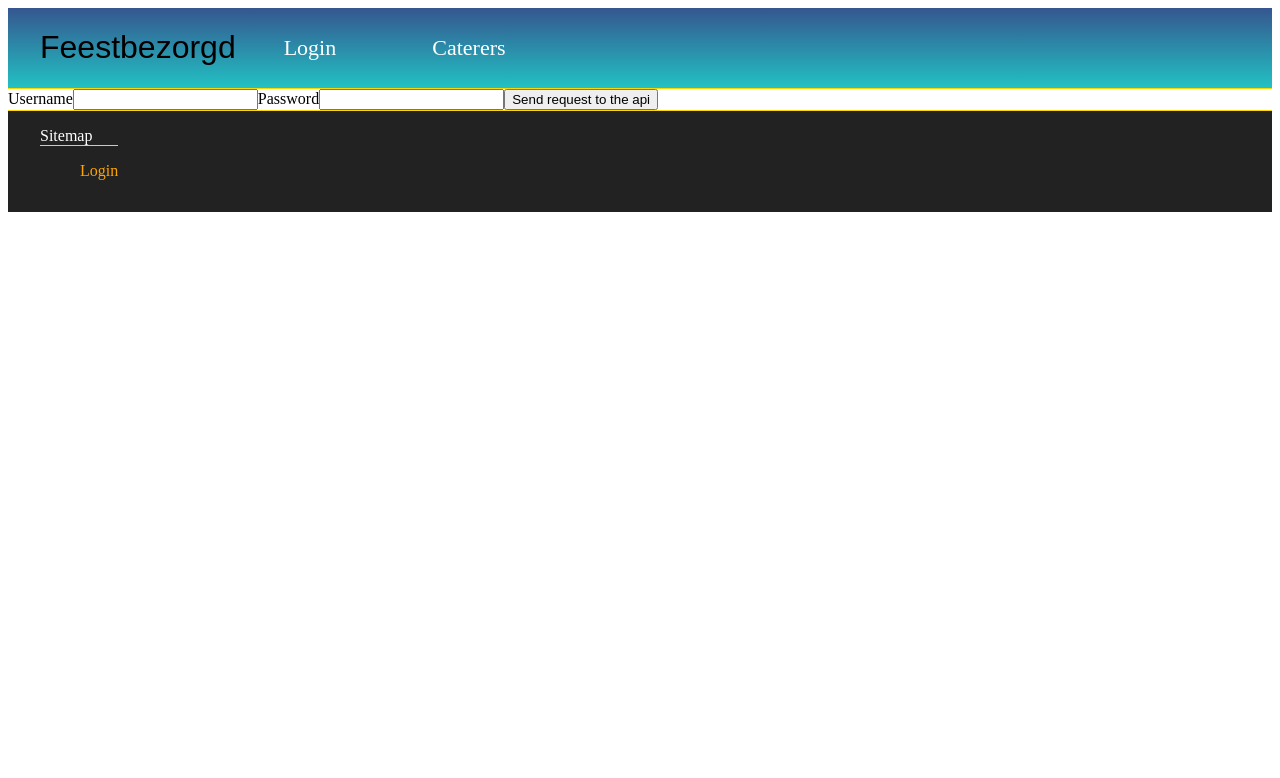
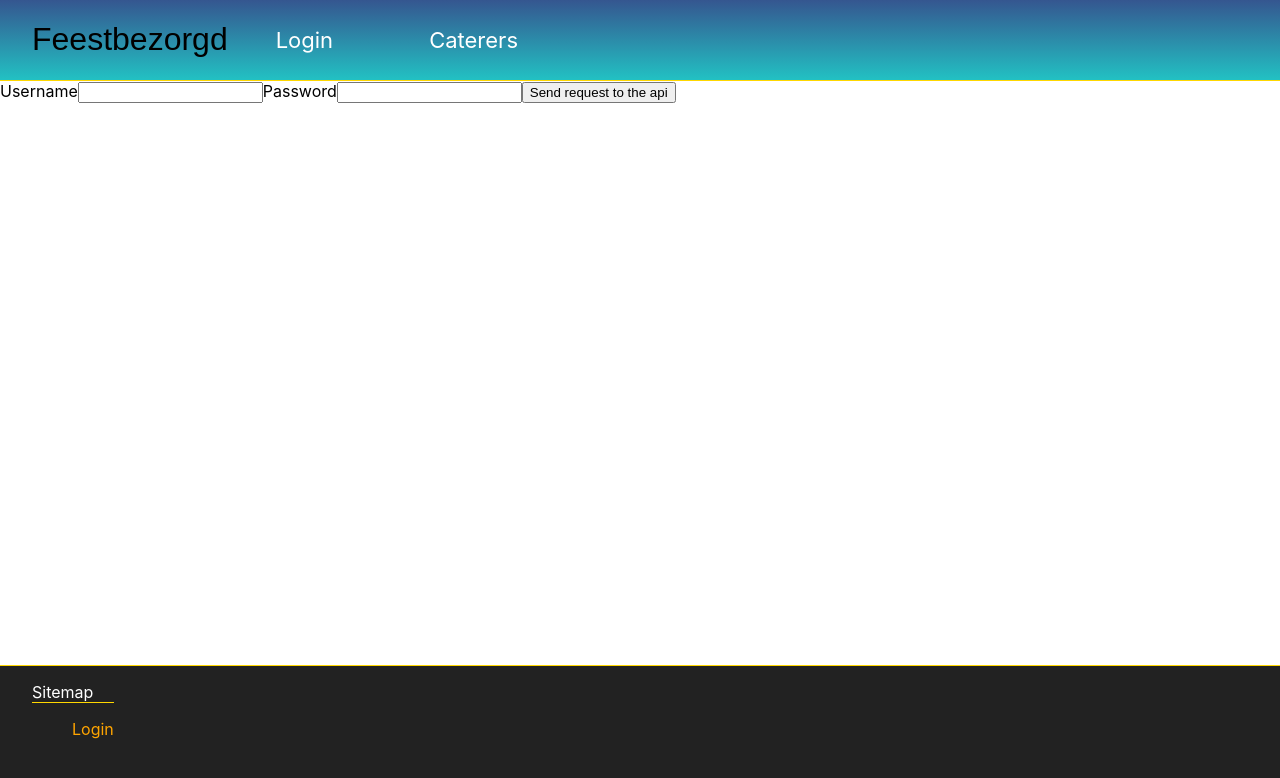
Before and after one commit to RMonterie/FeestBezorgd-client, a Next.js app: page /login in a window 1280 px wide. Shown: the top 778 px of the page. Built offline with nearby package versions, Linux system fonts and the light colour scheme.

Commit message:
Enhanced styling on the login form and removed margin and incorrect height for all pages.

```diff
--- /dev/null
+++ b/components/LoginForm/LoginForm.scss
@@ -0,0 +1,7 @@
+.login-container {
+  display: flex;
+  flex-direction: row;
+  flex-wrap: wrap;
+  justify-content: center;
+  align-items: center;
+}
--- a/components/LoginForm/LoginForm.tsx
+++ b/components/LoginForm/LoginForm.tsx
@@ -13,7 +13,7 @@ const LoginForm = () => {
   };
 
   return (
-    <div>
+    <div className="login-container">
       <form>
         <label htmlFor="username">Username</label>
         <input type="text" name="username" onChange={usernameChangeHandler} />
--- a/components/page/PageFooter/PageFooter.scss
+++ b/components/page/PageFooter/PageFooter.scss
@@ -2,6 +2,7 @@
   background: #222222;
   color: white;
   border-top: 1px solid gold;
+  height: 136px;
 
   li {
     list-style: none;
--- a/layout/BaseLayout.tsx
+++ b/layout/BaseLayout.tsx
@@ -2,6 +2,7 @@ import React from "react";
 import Head from "next/head";
 import PageHeader from "../components/page/PageHeader";
 import PageFooter from "../components/page/PageFooter";
+import "./baseLayout.scss";
 
 interface Props {
   children: React.ReactNode;
@@ -10,7 +11,7 @@ interface Props {
 
 const BaseLayout: React.FC<Props> = ({ children, title }) => {
   return (
-    <React.Fragment>
+    <div className="page-container">
       <Head>
         <title>Feestbezorgd - {title}</title>
         <meta property="og:description" content="Feestbezorgd Platform" />
@@ -18,7 +19,7 @@ const BaseLayout: React.FC<Props> = ({ children, title }) => {
       <PageHeader />
       <div id="body">{children}</div>
       <PageFooter />
-    </React.Fragment>
+    </div>
   );
 };
 
--- /dev/null
+++ b/layout/baseLayout.scss
@@ -0,0 +1,3 @@
+#body {
+  min-height: calc(100vh - 136px - 80px);
+}
--- a/pages/_app.tsx
+++ b/pages/_app.tsx
@@ -1,3 +1,5 @@
+import "./globals.scss";
+
 function MyApp({ Component, pageProps }) {
   return <Component {...pageProps} />;
 }
--- /dev/null
+++ b/pages/globals.scss
@@ -0,0 +1,7 @@
+html,
+body {
+  padding: 0;
+  margin: 0;
+  font-family: -apple-system, BlinkMacSystemFont, Segoe UI, Roboto, Oxygen,
+    Ubuntu, Cantarell, Fira Sans, Droid Sans, Helvetica Neue, sans-serif;
+}
```
